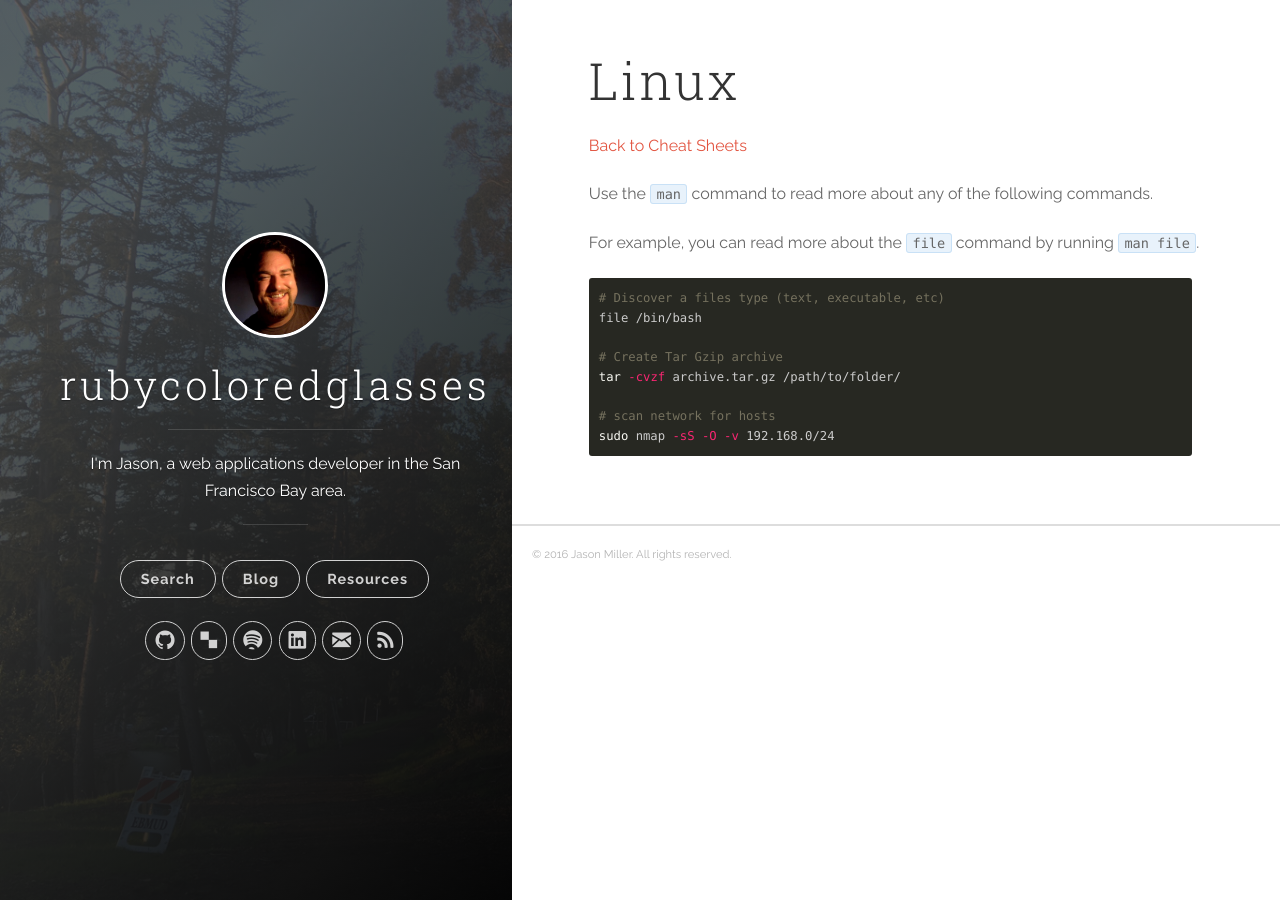
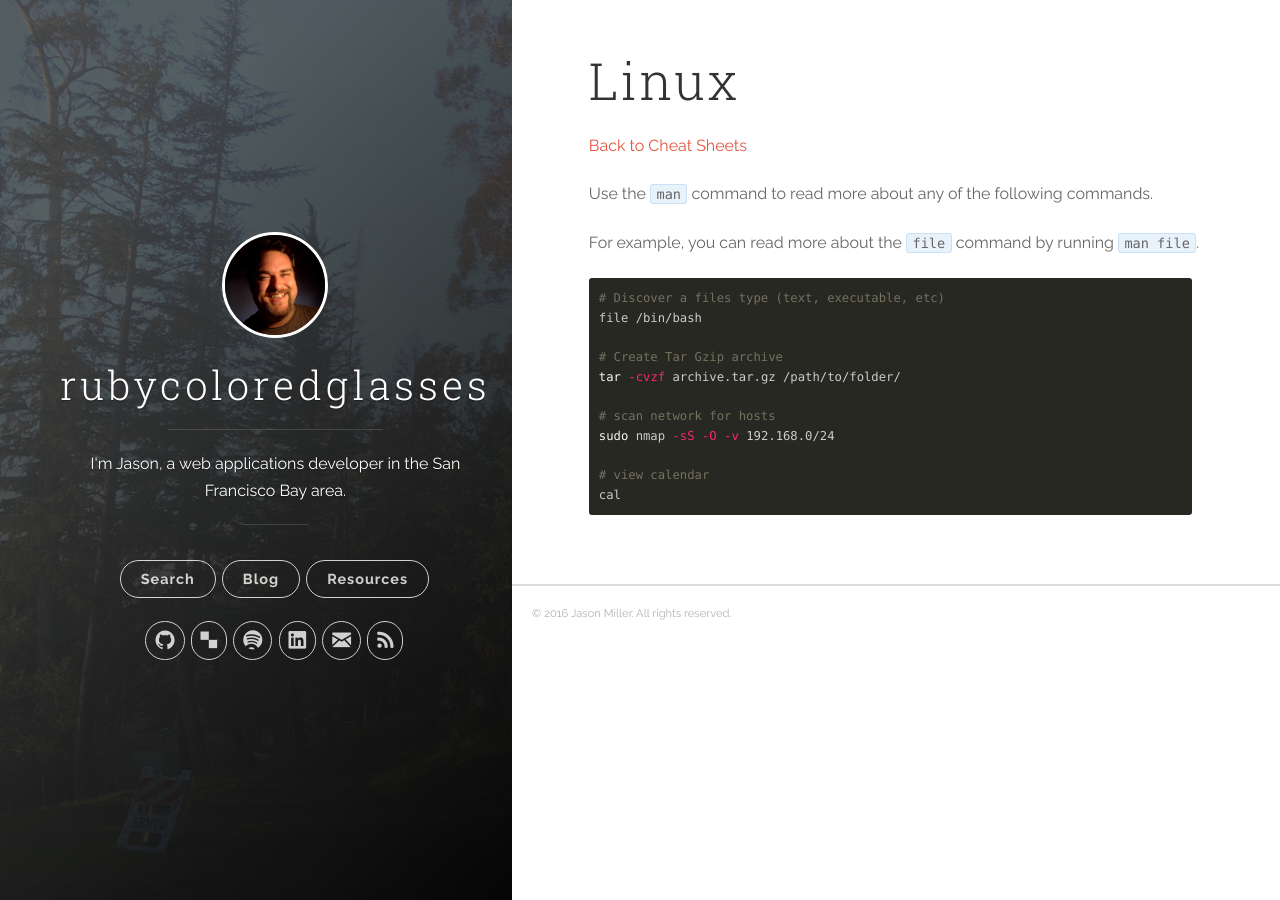
Before and after one commit to redconfetti/redconfetti.github.io, a Jekyll site: the page built from resources/cheat-sheets/linux/index.md, in a window 1280 px wide. Built offline with Jekyll 4.4.1, drawn with Linux system fonts in a browser that asks for light colours; nearby versions of some CDN libraries.

Commit message:
Adds cal command

````diff
--- a/resources/cheat-sheets/linux/index.md
+++ b/resources/cheat-sheets/linux/index.md
@@ -18,4 +18,7 @@ tar -cvzf archive.tar.gz /path/to/folder/
 
 # scan network for hosts
 sudo nmap -sS -O -v 192.168.0/24
+
+# view calendar
+cal
 ```
````
